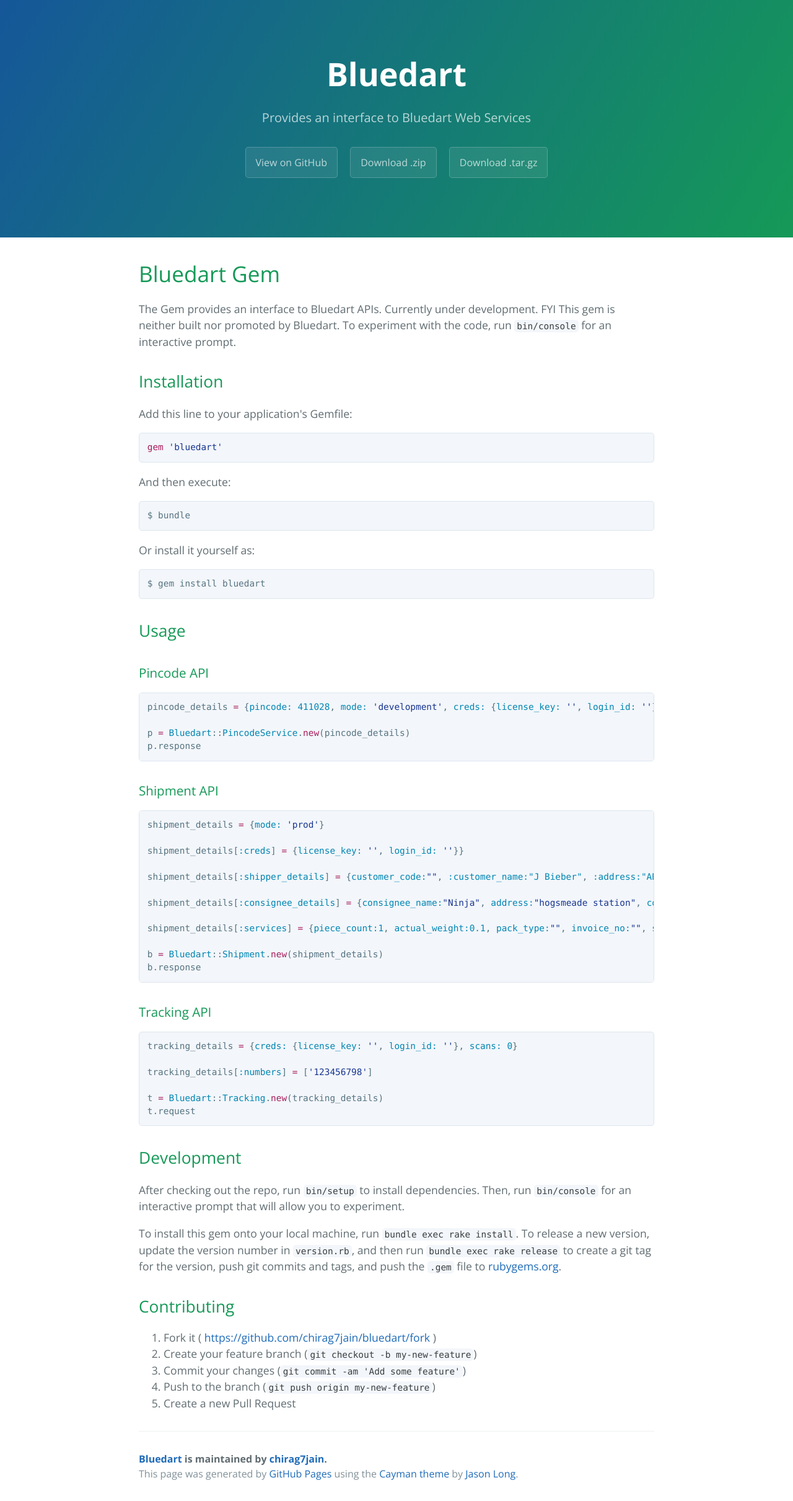
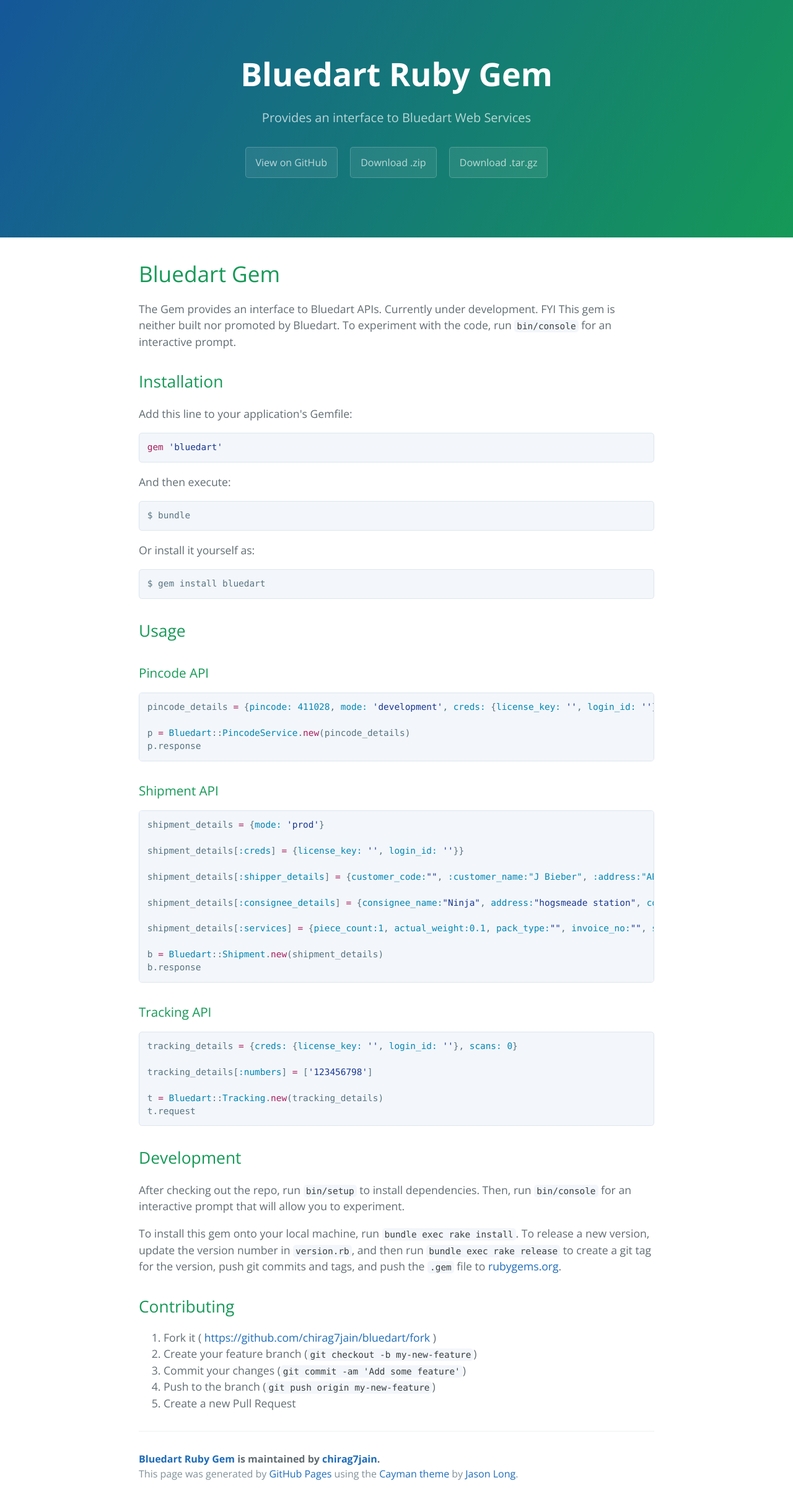
Before and after one commit to chirag7jain/bluedart, a plain HTML site: page index.html in a window 1280 px wide. Shown: the whole page at 62% size. Drawn offline with nearby package versions, Linux system fonts and the light colour scheme.

Commit message:
Create gh-pages branch via GitHub

```diff
--- a/index.html
+++ b/index.html
@@ -2,7 +2,7 @@
 <html lang="en-us">
   <head>
     <meta charset="UTF-8">
-    <title>Bluedart by chirag7jain</title>
+    <title>Bluedart Ruby Gem by chirag7jain</title>
     <meta name="viewport" content="width=device-width, initial-scale=1">
     <link rel="stylesheet" type="text/css" href="stylesheets/normalize.css" media="screen">
     <link href='https://fonts.googleapis.com/css?family=Open+Sans:400,700' rel='stylesheet' type='text/css'>
@@ -11,7 +11,7 @@
   </head>
   <body>
     <section class="page-header">
-      <h1 class="project-name">Bluedart</h1>
+      <h1 class="project-name">Bluedart Ruby Gem</h1>
       <h2 class="project-tagline">Provides an interface to Bluedart Web Services</h2>
       <a href="https://github.com/chirag7jain/bluedart" class="btn">View on GitHub</a>
       <a href="https://github.com/chirag7jain/bluedart/zipball/master" class="btn">Download .zip</a>
@@ -99,7 +99,7 @@
 </ol>
 
       <footer class="site-footer">
-        <span class="site-footer-owner"><a href="https://github.com/chirag7jain/bluedart">Bluedart</a> is maintained by <a href="https://github.com/chirag7jain">chirag7jain</a>.</span>
+        <span class="site-footer-owner"><a href="https://github.com/chirag7jain/bluedart">Bluedart Ruby Gem</a> is maintained by <a href="https://github.com/chirag7jain">chirag7jain</a>.</span>
 
         <span class="site-footer-credits">This page was generated by <a href="https://pages.github.com">GitHub Pages</a> using the <a href="https://github.com/jasonlong/cayman-theme">Cayman theme</a> by <a href="https://twitter.com/jasonlong">Jason Long</a>.</span>
       </footer>
```
Also changed, not shown: params.json (+1 -1 lines).
